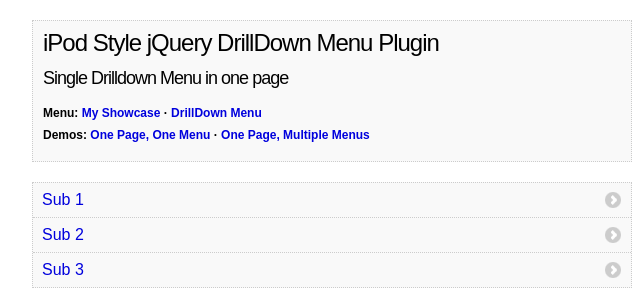
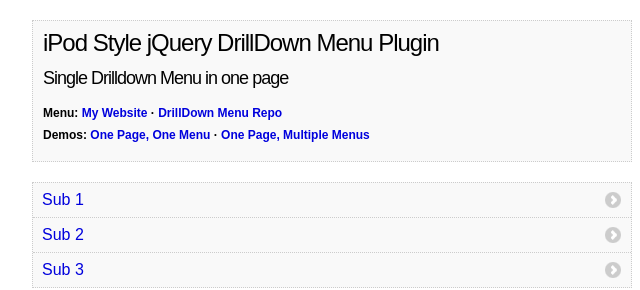
Before and after one commit to davelinke/jquery-ipod-style-drilldown-menu, a plain HTML site: page index.html in a window 1280 px wide. Shown: the top 290 px of the page, 308-948 px from the left. Drawn offline with nearby package versions, Linux system fonts and the light colour scheme.

Commit message:
Update index.html

```diff
--- a/index.html
+++ b/index.html
@@ -18,7 +18,7 @@
 		<body>
 		<div class="wrapper">
 			<div class="header"><h1>iPod Style jQuery DrillDown Menu Plugin</h1><h2>Single Drilldown Menu in one page</h2>
-				<div class="quickLinks"><p><strong>Menu:</strong> <a href="http://davelinke.com">My Showcase</a> &middot; <a href="http://davelinke.com/#!/ipod-style-drilldown-menu-jquery-plugin">DrillDown Menu</a></p><p><strong>Demos:</strong> <a href="index.html">One Page, One Menu</a> &middot; <a href="multiple_drilldown_menus_in_one_page.html">One Page, Multiple Menus</a></p></div>
+				<div class="quickLinks"><p><strong>Menu:</strong> <a href="http://davelinke.com">My Website</a> &middot; <a href="https://github.com/davelinke/jquery-ipod-style-drilldown-menu">DrillDown Menu Repo</a></p><p><strong>Demos:</strong> <a href="./">One Page, One Menu</a> &middot; <a href="./multiple_drilldown_menus_in_one_page.html">One Page, Multiple Menus</a></p></div>
 			</div>
 			<ul class="drillDownMenu">
 				<li><a href="#">Sub 1</a>
```
